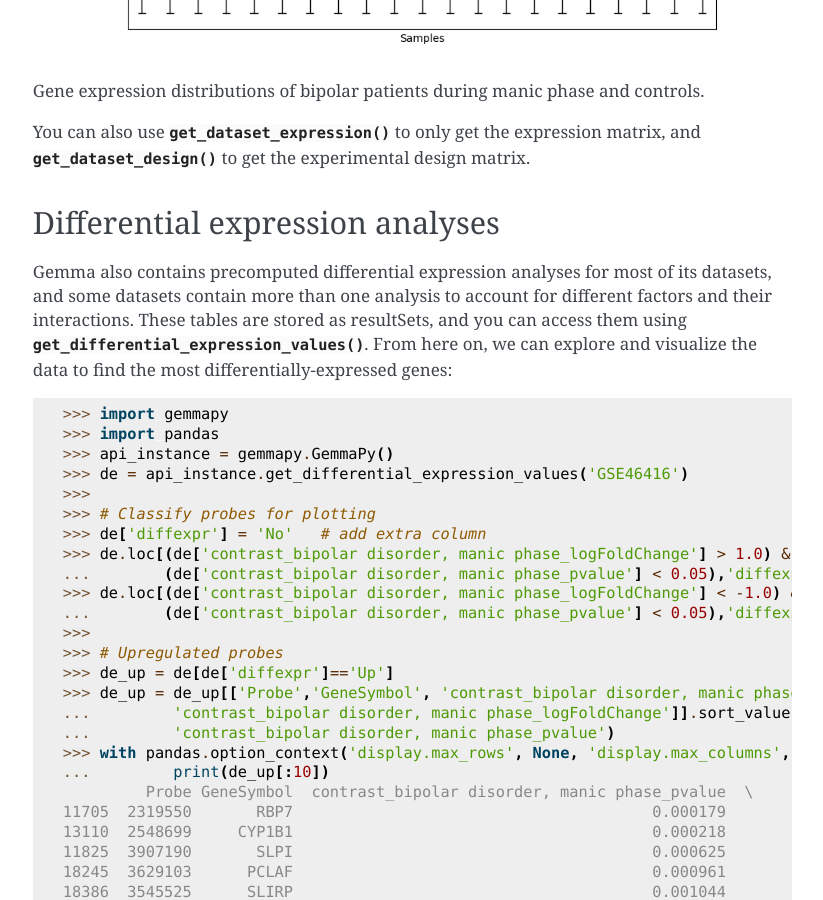
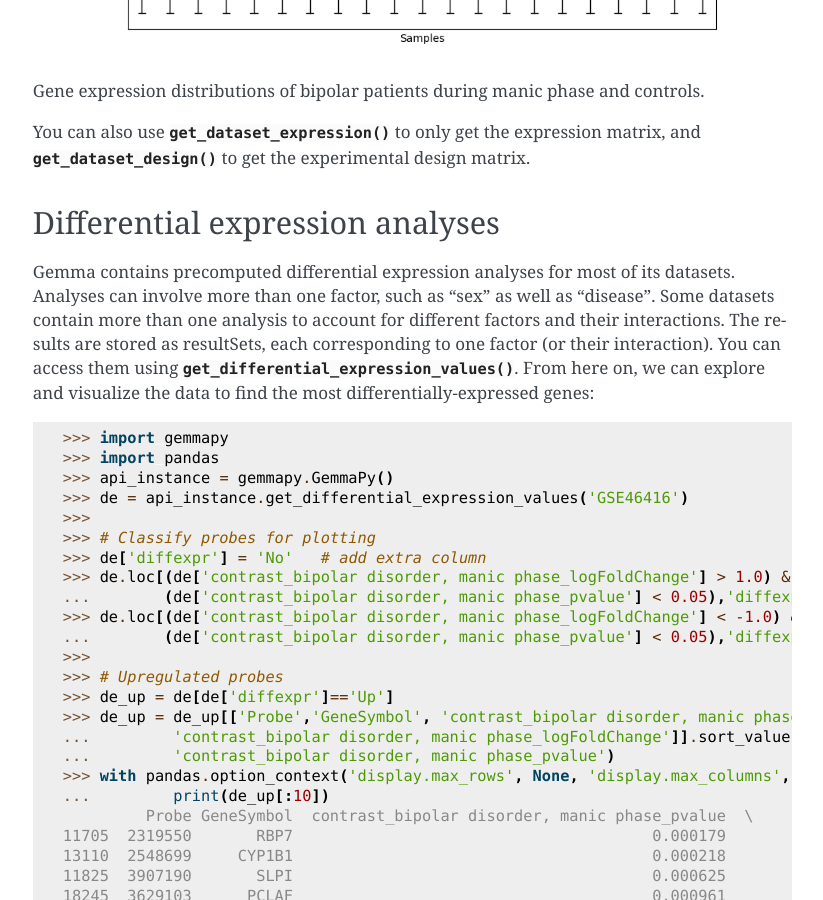
Before and after one commit to PavlidisLab/gemmapy, a Sphinx documentation site: the page built from docs/tutorial.rst, in a window 1280 px wide and 900 px high, scrolled down 3380 px. Shown: the whole window, without its empty margins (330-1153 px from the left). Built offline with Sphinx 7.4.7, drawn with Linux system fonts in a browser that asks for light colours.

Commit message:
Update docs/turorial.rst with Paul's edits to gemma.R Vignettes

```diff
--- a/docs/tutorial.rst
+++ b/docs/tutorial.rst
@@ -164,10 +164,12 @@ matrix, and :py:func:`~gemmapy.GemmaPy.get_dataset_design` to get the experiment
 Differential expression analyses
 --------------------------------
 
-Gemma also contains precomputed differential expression analyses for
-most of its datasets, and some datasets contain more than one analysis
-to account for different factors and their interactions. These tables
-are stored as resultSets, and you can access them using
+Gemma contains precomputed differential expression analyses for most
+of its datasets. Analyses can involve more than one factor, such as
+"sex" as well as "disease". Some datasets contain more than one
+analysis to account for different factors and their interactions. The
+results are stored as resultSets, each corresponding to one factor (or
+their interaction). You can access them using
 :py:func:`~gemmapy.GemmaPy.get_differential_expression_values`. From here on, we can
 explore and visualize the data to find the most
 differentially-expressed genes:
```
